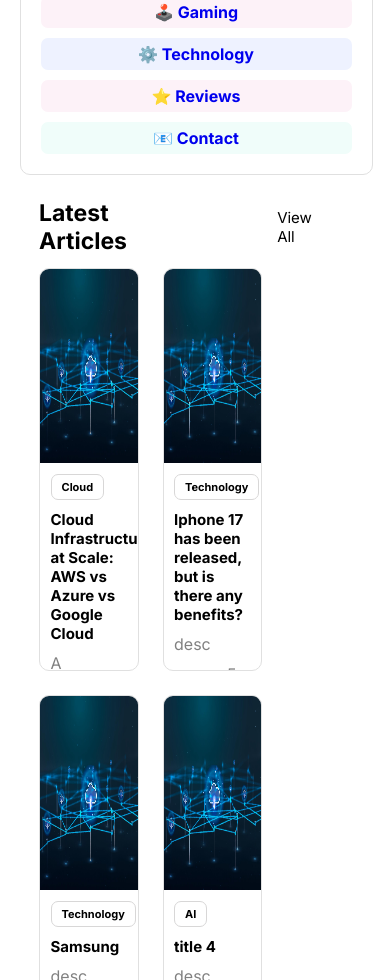
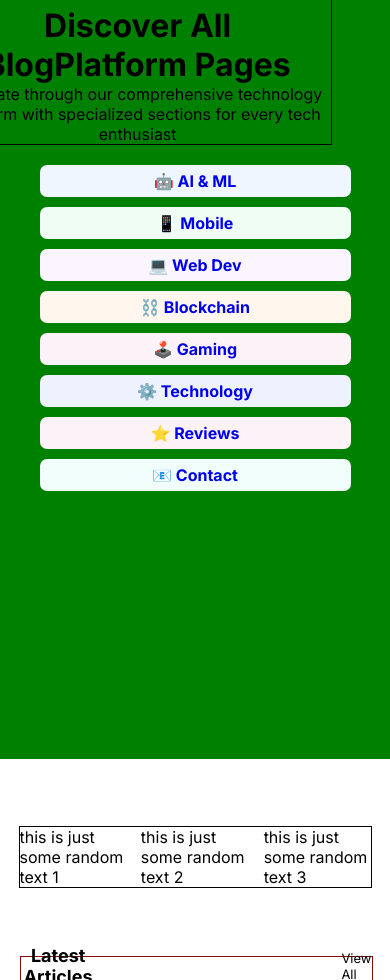
Before and after one commit to mohammedhassan37/blogplatforms, a React (Vite) app: page / in a window 390 px wide. Shown: the part 1020-2000 px from the top of the page. Built offline with nearby package versions, Linux system fonts and the light colour scheme.

Commit message:
Add Trending section and update article layout

```diff
--- a/src/App.jsx
+++ b/src/App.jsx
@@ -2,13 +2,11 @@ import { Routes, Route } from "react-router-dom";
 import Header from './components/Header.jsx';
 import HeroSection from './components/HeroSection.jsx';
 import ArticleShowcaser from './components/ArticleShowcaser.jsx';
-import CategoriesShowcaser from './components/CategoriesShowcaser.jsx';
-import PoularArticls from './components/PopularArticles.jsx';
 import AI from './Pages/AI.jsx';
 import './index.css';
 import Technology from './Pages/Technology.jsx'
-import TrendingTags from "./components/TrendingTags.jsx";
 import CategoriesNavigation from './components/CategoriesNavigation.jsx'
+import Trending from "./components/Trending.jsx";
 
 function App() {
   return (
@@ -22,11 +20,9 @@ function App() {
           element={
             <>
               <HeroSection />
-              <CategoriesNavigation></CategoriesNavigation>
+              <CategoriesNavigation/>
+              <Trending/>
               <ArticleShowcaser />
-              <CategoriesShowcaser />
-              <PoularArticls />
-              <TrendingTags></TrendingTags>
             </>
           }
         />
--- a/src/components/CategoriesNavigation.jsx
+++ b/src/components/CategoriesNavigation.jsx
@@ -1,12 +1,19 @@
-import '../styles/CategoriesNavigation.css'
+import "../styles/CategoriesNavigation.css";
 import { Link } from "react-router-dom";
 
-function CategoriesNavigation(){
-return(
+function CategoriesNavigation() {
+  return (
     <>
+      <div className="CatNavConCon">
         <div className="CatNavCon">
-            <h1 id="CatNavHead">🚀 Explore all pages</h1>
-            <p id="CatNavText">Click on any of these buttons to see the different pages I've created for the BlogPost platform:</p>
+          <div className="CatNavText">
+            <h5 id="CatNavHead">🚀 Explore all pages</h5>
+            <h1>Discover All BlogPlatform Pages</h1>
+            <p id>
+              Navigate through our comprehensive technology platform with
+              specialized sections for every tech enthusiast
+            </p>
+          </div>
           <div className="CatNavBtns">
             <ul>
               <Link to="/AI">
@@ -36,8 +43,9 @@ return(
             </ul>
           </div>
         </div>
+      </div>
     </>
-)
+  );
 }
 
 export default CategoriesNavigation;
--- a/src/components/HeroSection.jsx
+++ b/src/components/HeroSection.jsx
@@ -9,7 +9,7 @@ return(
                 <p id='featured-story'>Featured story</p>
                 <h1 id='article-title'>The Future of AI: How Machine Learning is Transforming Industries</h1>
                 <p className='text-color' id='article-desc'>Discover how artificial intelligence and machine learning are revolutionizing everything from healthcare to finance, and what this means for the future of work.</p>
-                <span className='article-information text-color'><p> By Mohammed hassan </p>•<p>5 Min read </p>•<p>3 Days ago</p></span>
+                <span className='article-information text-color'><p> By ANON </p>•<p>5 Min read </p>•<p>3 Days ago</p></span>
                 <span className='article-tags'> <p>AI</p> <p>Machine Learning</p> <p>Technology</p> </span>
             </div>
             <div className="img-section">
--- /dev/null
+++ b/src/components/Trending.jsx
@@ -0,0 +1,22 @@
+import '../styles/Trending.css'
+
+function Trending(){
+    return(
+        <>
+            <div className="TrendingContainer">
+      <div className="e1">
+                       <p>this is just some random text 1</p>
+                </div>
+                <div className="e2">
+                       <p>this is just some random text 2</p>
+                </div>
+                <div className="e3">
+                        <p>this is just some random text 3</p>
+                </div>
+            </div>
+        </>
+    )
+}
+
+
+export default Trending;
--- a/src/styles/ArticleShowcaser.css
+++ b/src/styles/ArticleShowcaser.css
@@ -2,11 +2,11 @@
    display: flex;
    flex-direction: column;
    align-items: center;
-   width: 55vw;
-   height: 163vh;
-   margin-left: 10vw;
+   width: 90%;
+
+   margin-left: 5vw;
    margin-top: 5vh;
-
+   border: 1px solid rgb(135, 11, 11);
 }
 /* flex-direction column: stack children vertically */
 .articleTop{
@@ -50,15 +50,17 @@
 
 .placcard{
     display: grid;
-    grid-template-columns: repeat(2, 0fr);
+    grid-template-columns: repeat(3, 0fr);
     gap: 1.5rem;
+    border: 1px solid black;
 }
 
 .articleCard {
     border: 1px solid rgb(224, 224, 224);
-    width: 25vw;
-    height: 47.5vh;
+    width: 27vw;
+    height: auto;
     border-radius: 10px;
+    margin: 0 auto 0 2vh;
     overflow: hidden; /* keeps img inside rounded corners */
 }
 
@@ -113,3 +115,76 @@
   display: flex;
   gap: 10px;
 }
+
+
+/* 📱 Tablet (max-width: 768px) */
+@media (max-width: 768px) {
+  .placcard {
+    display: flex;
+    flex-wrap: wrap;
+    gap: 1rem;
+  }
+
+  .articleCard {
+    flex: 1 1 calc(50% - 1rem); /* 2 per row on tablet */
+    box-sizing: border-box;
+    height: auto; /* let height adjust to content */
+  }
+
+  #articleTitle {
+    font-size: 20px;
+  }
+
+  #articleView {
+    font-size: 14px;
+  }
+
+  #showcaseTitle {
+    font-size: 14px;
+  }
+
+  #showcaseDesc {
+    font-size: 14px;
+  }
+
+  #showcaseTag {
+    font-size: 10px;
+    padding: 4px 8px;
+  }
+}
+
+/* 📱 Small Mobile (max-width: 480px): stack vertically */
+@media (max-width: 480px) {
+  .placcard {
+    display: flex;
+    flex-wrap: wrap;
+    gap: 1rem;
+  }
+
+  .articleCard {
+    flex: 1 1 100%;
+    box-sizing: border-box;
+  }
+
+  #articleTitle {
+    font-size: 18px;
+    text-align: center;
+  }
+
+  #articleView {
+    font-size: 13px;
+  }
+
+  #showcaseTitle {
+    font-size: 13px;
+  }
+
+  #showcaseDesc {
+    font-size: 13px;
+  }
+
+  #showcaseTag {
+    font-size: 9px;
+    padding: 3px 7px;
+  }
+}
--- a/src/styles/CategoriesNavigation.css
+++ b/src/styles/CategoriesNavigation.css
@@ -1,11 +1,25 @@
+.CatNavConCon{
+  width: 100%;
+  height: 100vh;
+  background: green;
+}
+
+
+.CatNavText{
+  width: 110%;
+  border: 1px solid black;
+  margin-left: -9vh;
+  text-align: center;
+}
+
+
 /* === Category Navigation Container === */
 .CatNavCon{
-
   width: 90%;
   max-width: 1550px;
   margin: 8vh auto 0 auto;
-  border: 1px solid rgb(224, 224, 224);
   border-radius: 10px;
+  text-align: center;
 }
 /* === Category Navigation Container === */
 
@@ -24,11 +38,15 @@
 
 #CatNavHead{
   font-size: 23px;
+  background: grey;
+  padding: 3px;
+  width: 10%;
 }
 
 #CatNavText{
   color:grey
 }
+
 /* === Category Navigation List & Text=== */
 
 /* === Category Navigation Links === */
--- a/src/styles/HeroSection.css
+++ b/src/styles/HeroSection.css
@@ -5,7 +5,7 @@
     flex-wrap: wrap;
     width: 90%;
     max-width: 1550px;
-    margin: 8vh auto 0 auto;
+    margin: 15vh auto 25vh auto;
 }
 /* ===  Main Container  === */
 
--- /dev/null
+++ b/src/styles/Trending.css
@@ -0,0 +1,15 @@
+
+
+.TrendingContainer{
+    display: flex;
+    justify-content: space-evenly;
+    margin: 8vh auto 8vh auto;
+    border: 1px solid black;
+    gap: 1rem;
+    width: 90%;
+    max-width: 1200px;
+}
+
+.e1{
+
+}
```
Lines whose indentation alone changed are shown as unchanged.
